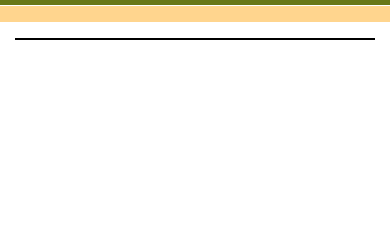
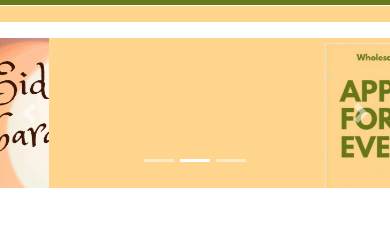
Before and after one commit to FluidPianist/WAS, a website: page index.html in a window 390 px wide. Shown: the part 62-288 px from the top of the page. Drawn offline with nearby package versions, Linux system fonts and the light colour scheme.

Commit message:
Carousel / Advertisement banner added

```diff
--- a/css/styles.scss
+++ b/css/styles.scss
@@ -13,61 +13,65 @@ $background-alt: #687818;
 .col-3,.col-4,.col-5,.col-2
 {
     border: 1px solid black;
+    height: 20px;
 }
 
-.container.t1
+.t1
 {
-    margin-top: 100px;
+    margin-top: 150px;
+    padding: 0px;
+    width: 100%;
 }
+
 @mixin zero-margin($pad-up-dn, $pad-left-right) {
 	margin:0px auto;
 	padding: $pad-up-dn $pad-left-right;
 }
 
 .row-content{
-    @include zero-margin(0px,0px);
+    @include zero-margin(50px,0px);
+    border: 2px solid black;
+
 }
 
+.carousel-item
+{
+  height:100%;
+  img
+  {
+    min-height:150px;
+  }
+}
+#mycarousel
+{
+  width: 100%;
+  margin: 0px;
+  padding: 0px;
+}
 .nav2
 {
     background-color: $background-light;
     margin:$background-light 1px solid;
     margin-top: 68px;
 }
-
-
-/*
-<div class="container">
-        <div class="row row-content">
-
-          <div class="col-1">
-            <button class="navbar-toggler" type="button" data-toggle="collapse" data-target="#Navbar">
-              <span class="navbar-toggler-icon"></span>
-             </button>
-          </div>
-
-          <div class="col-2">
-           <a class="navbar-brand mr-auto" href="#"><img src="img/logo.png"></a>
-          </div>
-
-          <div class="col-5">
-
-           <form class="form-inline">
-           <input class="form-control" type="text" placeholder="Search">
-           <button class="btn" type="submit">
-             <span class="fa fa-search fa-sm"></span>
-            </button>
-           </form>
-
-          </div>
-
-          <div class="col-4">
-            <ul class="nav navbar-nav">
-              <li class="nav-item"><a class="nav-link" href="#"><span class="fa fa-shopping-cart fa-lg"></span> Cart</a></li>
-              <li class="nav-item"><a class="nav-link" href="#"><span class="fa fa-list fa-sign-in"></span> Login</a></li>
-            </ul>
-          </div>
-
-        </div>
-      </div>
-    */
+@media (max-width: 933px)
+{
+  .carousel-item
+  {
+    height: 150px;
+    img{
+     height: 150px;
+     position: absolute;
+     left: 50%;
+     transform: translateX(-50%);
+     max-width: 265%;
+    }
+  }
+}
+@media (max-width: 575px)
+{
+  .t1
+  {
+    margin-top: 100px;
+  }
+}
--- a/index.html
+++ b/index.html
@@ -19,10 +19,6 @@
 
 
     <nav class="navbar navbar-dark navbar-expand-sm fixed-top">
-
-
-
-
        <div class>
          <button class="navbar-toggler" type="button" data-toggle="collapse" data-target="#Navbar">
            <span class="navbar-toggler-icon"></span>
@@ -35,10 +31,7 @@
          </ul>
        </div>
 
-
        <a class="navbar-brand" href="#"></a>
-
-
 
        <ul class="nav navbar-nav">
          <li class="nav-item"><a class="nav-link" href="#"><span class="fa fa-search fa-lg"></span><span id="find"> Find</span>&nbsp;&nbsp;</a></li>
@@ -47,17 +40,9 @@
        <ul class="nav navbar-nav">
          <li class="nav-item"><a class="nav-link" href="#"> <span class="fa fa-shopping-cart fa-lg"></span><span id="cart"> Cart</span></a></li>
        </ul>
-
-
-
-
-
     </nav>
 
    <nav class="navbar navbar-light navbar-expand-sm fixed-top nav2">
-
-
-
      <div class="collapse navbar-collapse" id="Navbar">
         <ul class="navbar-nav mx-auto" id="Navarea">
             <li class="nav-item active"><a class="nav-link" href="#"><span class="fa fa-home fa-lg"></span> Home&nbsp;</a></li>
@@ -68,8 +53,6 @@
             <li class="nav-item"><a class="nav-link" href="./contactus.html"><span class="fa fa-address-card fa-lg"></span> Contact &nbsp;</a></li>
         </ul>
      </div>
-
-
    </nav>
 
 
@@ -77,29 +60,46 @@
 
 
 
-     <div class="container t1">
-      <div class="row row-content">
+    <div class="container-fluid t1">
 
+         <div id="mycarousel" class="carousel slide" data-ride="carousel">
+           <div class="carousel-inner" role="listbox">
 
+              <div class="carousel-item  active">
+                <img class="d-block img-fluid"
+                src="img/Eid Sale.png" alt="eid sale">
+              </div>
 
-        <div class="col-4">
+              <div class="carousel-item ">
+                <img class="d-block img-fluid"
+                src="img/info.png" alt="info">
+              </div>
+
+              <div class="carousel-item ">
+                <img class="d-block img-fluid"
+                src="img/Wholesale rate.png" alt="wholesale rate">
+              </div>
 
            </div>
 
-        <div class="col-4">
+           <ol class="carousel-indicators">
+              <li data-target="#mycarousel" data-slide-to="0" class="active"></li>
+              <li data-target="#mycarousel" data-slide-to="1"></li>
+              <li data-target="#mycarousel" data-slide-to="2"></li>
+           </ol>
 
+           <a class="carousel-control-prev" href="#mycarousel" role="button" data-slide="prev">
+            <span class="carousel-control-prev-icon"></span>
+           </a>
 
+           <a class="carousel-control-next" href="#mycarousel" role="button" data-slide="next">
+            <span class="carousel-control-next-icon"></span>
+           </a>
 
 
        </div>
 
-        <div class="col-4">
-
     </div>
-
-      </div>
-    </div>
-
 
 
 
@@ -122,6 +122,10 @@
                 $(".navbar-brand").append('<span id="logo">&nbsp;<img src="img/logo32.png" width="65%"></span>');
                 $(".navbar-brand").addClass("mr-auto");
               }
+            if($(window).width() < 933)
+            {
+              $(".d-block").removeClass("img-fluid");
+            }
       });
       $(window).resize(function () {
             if ($(window).width() > 575) {
@@ -140,6 +144,14 @@
                 $(".navbar-brand").removeClass("mx-auto");
                 $(".navbar-brand").addClass("mr-auto");
               }
+            if($(window).width() <933)
+            {
+              $(".d-block").removeClass("img-fluid");
+            }
+            else
+            {
+              $(".d-block").addClass("img-fluid");
+            }
       });
     </script>
 
```
Also changed, not shown: css/styles.css, img/Eid Sale.png (added), img/INFO.JPG (added), img/Wholesale rate.png (added), img/info.png (added). Lines whose indentation alone changed are shown as unchanged.
